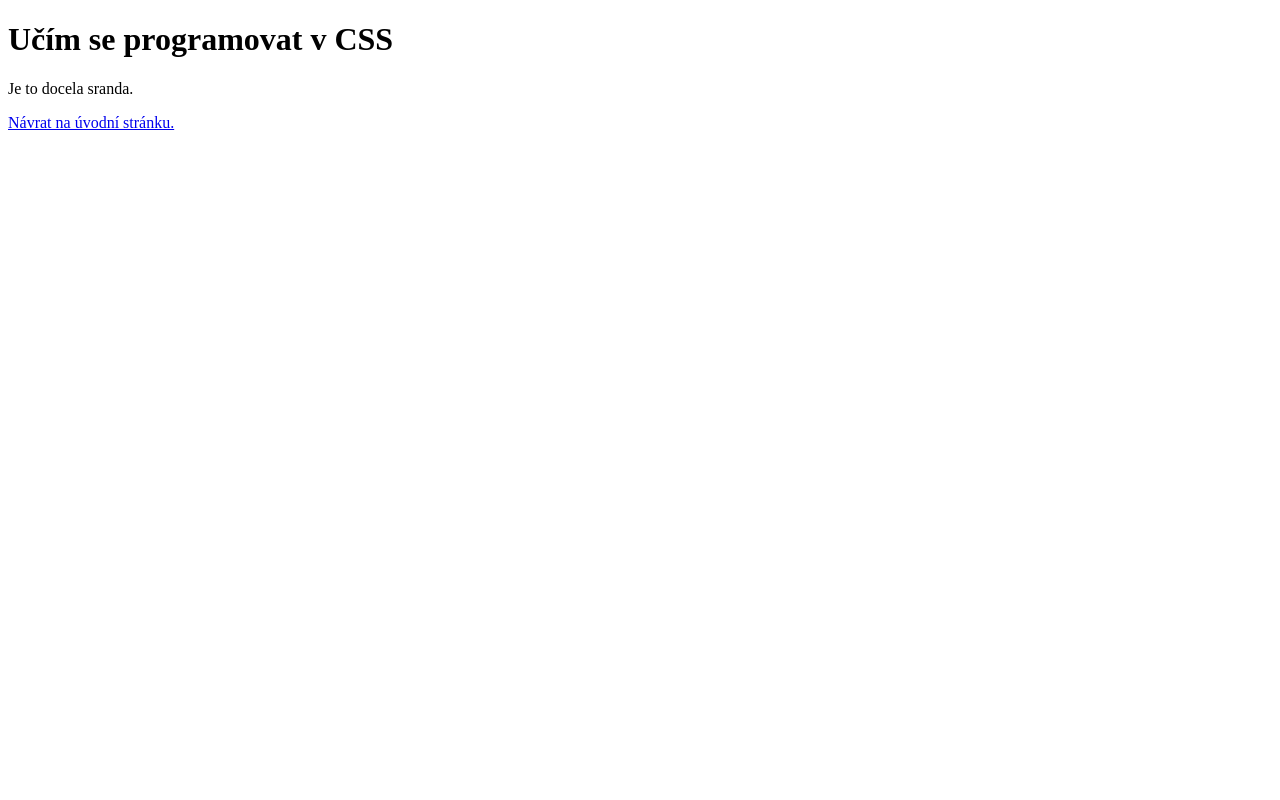
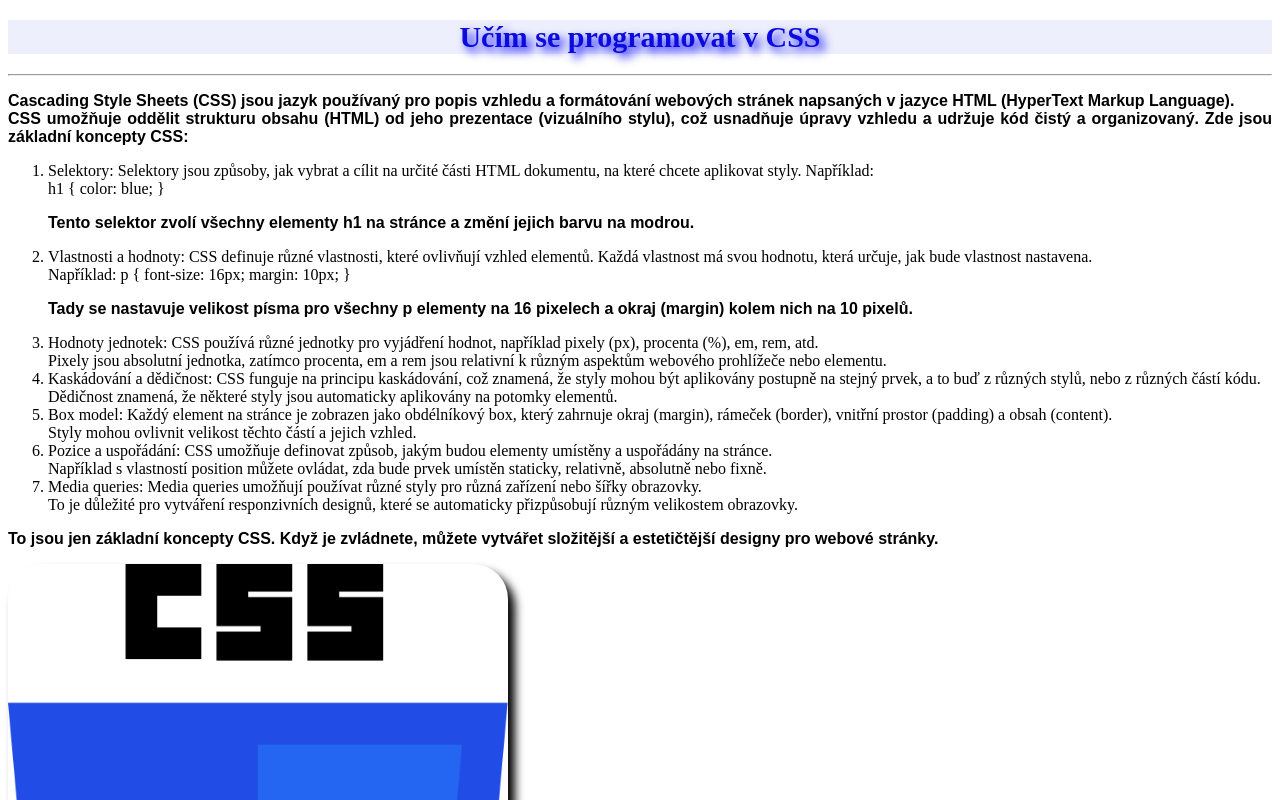
Before and after one commit to verny94/Muj-prvni-projekt, a plain HTML site: page strankaocss.html in a window 1280 px wide. Shown: the top 800 px of the page. Drawn offline with Linux system fonts and the light colour scheme.

Commit message:
Add files via upload

```diff
--- a/strankaocss.html
+++ b/strankaocss.html
@@ -2,13 +2,39 @@
 <html lang="cs">
 <head>
     <meta charset="utf-8">
-	<meta name="viewport" content="width=device-width, initial-scale=1">
-	<title>Stránka o CSS</title>
+    <link rel="stylesheet" href="stylyindex.css">
+	<title>S HTML jde ruku v ruce CSS</title>
 </head>
 
 <body>
     <h1>Učím se programovat v CSS</h1>
-    <p>Je to docela sranda.</p>
+    <hr>
+    <p>Cascading Style Sheets (CSS) jsou jazyk používaný pro popis vzhledu a formátování webových stránek napsaných v jazyce HTML (HyperText Markup Language).<br> CSS umožňuje oddělit strukturu obsahu (HTML) od jeho prezentace (vizuálního stylu), což usnadňuje úpravy vzhledu a udržuje kód čistý a organizovaný. Zde jsou základní koncepty CSS:</p>
 
+    <ol>
+        <li>Selektory: Selektory jsou způsoby, jak vybrat a cílit na určité části HTML dokumentu, na které chcete aplikovat styly. Například:<br>
+                h1 {
+                    color: blue;
+                }<br>
+                <p>Tento selektor zvolí všechny elementy h1 na stránce a změní jejich barvu na modrou.</p>
+        </li>
+        <li>Vlastnosti a hodnoty: CSS definuje různé vlastnosti, které ovlivňují vzhled elementů. Každá vlastnost má svou hodnotu, která určuje, jak bude vlastnost nastavena.<br>
+                 Například:
+                 p {
+                    font-size: 16px;
+                    margin: 10px;
+                  }
+                  <p>Tady se nastavuje velikost písma pro všechny p elementy na 16 pixelech a okraj (margin) kolem nich na 10 pixelů.</p>
+        </li>
+        <li>Hodnoty jednotek: CSS používá různé jednotky pro vyjádření hodnot, například pixely (px), procenta (%), em, rem, atd. <br>Pixely jsou absolutní jednotka, zatímco procenta, em a rem jsou relativní k různým aspektům webového prohlížeče nebo elementu.</li>
+        <li>Kaskádování a dědičnost: CSS funguje na principu kaskádování, což znamená, že styly mohou být aplikovány postupně na stejný prvek, a to buď z různých stylů, nebo z různých částí kódu.<br> Dědičnost znamená, že některé styly jsou automaticky aplikovány na potomky elementů.</li>
+        <li>Box model: Každý element na stránce je zobrazen jako obdélníkový box, který zahrnuje okraj (margin), rámeček (border), vnitřní prostor (padding) a obsah (content).<br> Styly mohou ovlivnit velikost těchto částí a jejich vzhled.</li>
+        <li>Pozice a uspořádání: CSS umožňuje definovat způsob, jakým budou elementy umístěny a uspořádány na stránce.<br> Například s vlastností position můžete ovládat, zda bude prvek umístěn staticky, relativně, absolutně nebo fixně.</li>
+        <li>Media queries: Media queries umožňují používat různé styly pro různá zařízení nebo šířky obrazovky.<br> To je důležité pro vytváření responzivních designů, které se automaticky přizpůsobují různým velikostem obrazovky.</li>
+
+    </ol>
+            <p>To jsou jen základní koncepty CSS. Když je zvládnete, můžete vytvářet složitější a estetičtější designy pro webové stránky.</p>
+
+    <img src="img/CSS3_logo_and_wordmark.svg.png" alt="CSS logo"><br>
     <a href="index.html">Návrat na úvodní stránku.</a>
 </body>
--- /dev/null
+++ b/stylyindex.css
@@ -0,0 +1,32 @@
+h1 {
+    color: rgb(11, 11, 222);
+    background: rgba(167, 173, 239,0.2);
+    font-size: 30px;
+    font-family: 'Times New Roman', Times, serif;
+    text-align: center;
+    text-shadow: 5px 5px 10px blue;
+}
+
+p   {
+    font-weight: bold;
+    font-family: Arial, Helvetica, sans-serif;
+    text-align: justify;
+}
+li  {
+    text-align: justify;
+}
+
+img {
+    width: 500px;
+    border-radius: 35px;
+    box-shadow: 7px 8px 10px black;
+}
+
+a {
+    text-decoration: none;
+    background: #c3c2cb ;
+    border-radius: 25px;
+    font-size: 40px;
+    box-shadow: 5px 10px 30px;
+    color: black;
+}
```
Also changed, not shown: index.html (+4 -4 lines), strankaohtml.html (+4 -2 lines), img/CSS3_logo_and_wordmark.svg.png (added).
